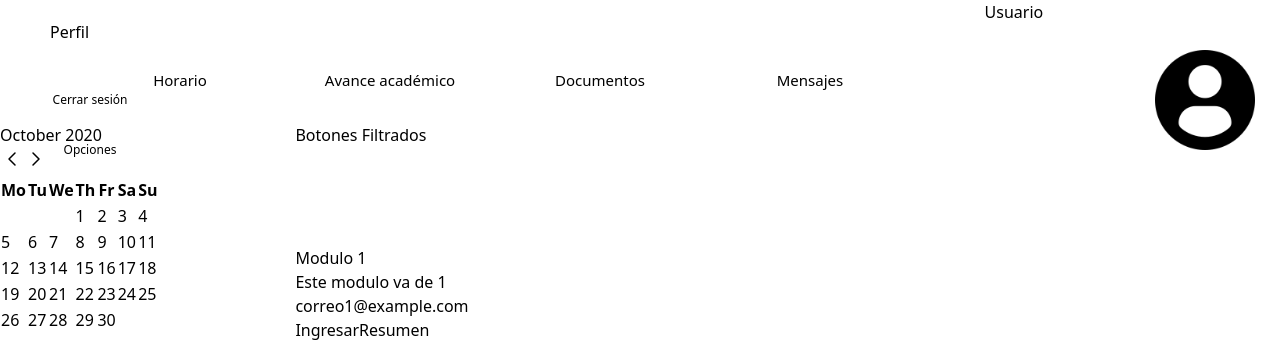
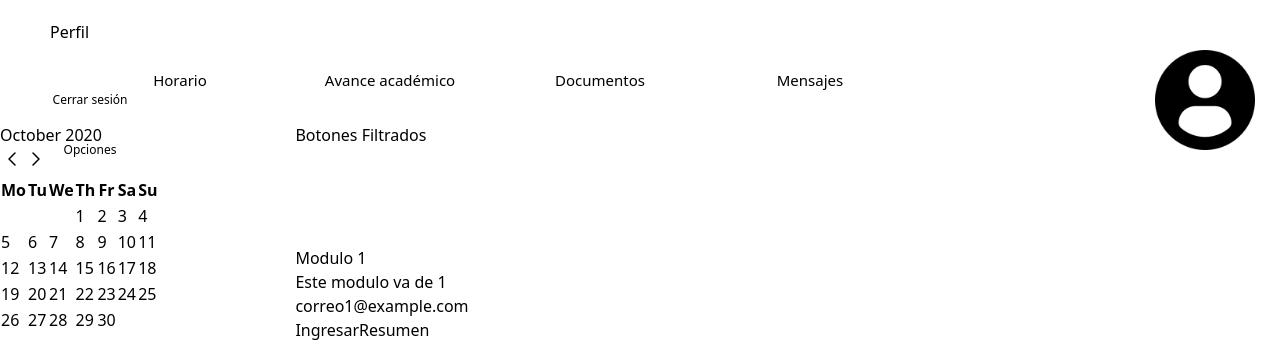
Before and after one commit to BenjaminGonzalezF/Utalmatico-Plus, a React (Vite) app in the folder client/: page / in a window 1280 px wide. Both pictures are taken after typing "Sample", "Sample123" into the empty fields and a click on the button "Iniciar Sesión". Shown: the top 342 px of the page. Built offline with nearby package versions, Linux system fonts and the light colour scheme.

Commit message:
perfil de usuario fuera del componente y mensjes reincertados uwu
jaja saludos

```diff
--- a/client/src/components/BotonesPrincipales.jsx
+++ b/client/src/components/BotonesPrincipales.jsx
@@ -90,7 +90,7 @@ const BotonesPrincipales = () => {
             Mensajes
         </button>
 
-
+        {showChat && <Mensajes onClose={() => setShowChat(false)} />}
     </div>
     </>
   )
--- a/client/src/components/PestañaInicial.jsx
+++ b/client/src/components/PestañaInicial.jsx
@@ -6,6 +6,7 @@ import Calendario from './Calendario';
 import './Pestañainicial.css';
 import Mensajes from './Mensajes';
 import BotonesPrincipales from './BotonesPrincipales';
+import Usuario from './Usuario';
 
 const PestañaInicial = () => {
     const navigate = useNavigate();
@@ -34,78 +35,14 @@ const PestañaInicial = () => {
     <div class="contenedorInicial">
         <div class="Calendario          bg-red-500           "><Calendario/></div>
         <div class="Pendientes          bg-orange-500        ">Pendientes</div>
-        <div class="Usuario             bg-green-500         ">Usuario</div>
+        <div class="Usuario             bg-green-500         "><Usuario/></div>
         <div class="Botones-Principales bg-yellow-500        "><BotonesPrincipales/></div>
         <div class="Mostrar-Ramis       bg-teal-500        "><GeneracionCartaModulos/></div>
         <div class="Botones-Filtradores bg-indigo-500        ">Botones Filtrados </div>
       </div>
 
 
-    <div>
 
-        <div className={`my-div bg-gray-100 h-screen`}>
-          <div
-              className={`${estiloRecuadro} ${estiloPosicion} flex flex-col items-center justify-center`}
-              style={{
-                  width: '300px', // Cambia el ancho del recuadro
-                  height: '200px', // Cambia la altura del recuadro
-              }}
-            >
-            <h6
-              className="text-3xl font-bold"
-              style={{
-                position: 'absolute',
-                top: '20px', // Cambia la distancia desde la parte superior
-                left: '50px', // Cambia la distancia desde la izquierda
-              }}
-            >
-              Perfil
-            </h6>
-            <button
-              className="mt-3 text-lg font-semibold bg-gray-800 w-full text-white rounded-lg px-6 py-3 block shadow-xl hover:text-white hover:bg-black"  onClick = {irAPestañaLogin}
-              style={{
-                fontSize: '12px',
-                width: '120px', // Cambia el ancho del botón
-                height: '40px', // Cambia la altura del botón
-                position: 'absolute',
-                top: '80px',  // Cambia la distancia desde la parte superior
-                left: '30px', // Cambia la distancia desde la izquierda
-                textAlign: 'center', // Cambia la alineación horizontal (puede ser 'left', 'center', o 'right')
-                lineHeight: '10px',   // Ajusta el espaciado vertical según el alto del botón
-              }}
-            >
-              Cerrar sesión
-            </button>
-            <button
-              className="mt-3 text-lg font-semibold bg-gray-800 w-full text-white rounded-lg px-6 py-3 block shadow-xl hover:text-white hover:bg-black"
-              style={{
-                fontSize: '12px',
-                width: '120px', // Cambia el ancho del botón
-                height: '40px', // Cambia la altura del botón
-                position: 'absolute',
-                top: '130px',  // Cambia la distancia desde la parte superior
-                left: '30px', // Cambia la distancia desde la izquierda
-                textAlign: 'center', // Cambia la alineación horizontal (puede ser 'left', 'center', o 'right')
-                lineHeight: '10px',   // Ajusta el espaciado vertical según el alto del botón
-              }}
-            >
-              Opciones
-            </button>
-            <img
-              src={perfil}
-              alt="Descripción de la imagen"
-              style={{
-                position: 'absolute',
-                top: '50px',      // Cambia la distancia desde la parte superior
-                right: '25px',    // Cambia la distancia desde la derecha
-                width: '100px',    // Cambia el ancho de la imagen
-                height: '100px',   // Cambia la altura de la imagen
-              }}
-            />
-          </div>
-        </div>
-        {showChat && <Mensajes onClose={() => setShowChat(false)} />}
-    </div>
     </>
   )
 };
--- /dev/null
+++ b/client/src/components/Usuario.jsx
@@ -0,0 +1,105 @@
+import React, { useState } from 'react';
+import perfil from '../assets/imagenes/perfil.jpg'
+import { useNavigate } from 'react-router-dom';
+import GeneracionCartaModulos from './GeneracionCartaModulos';
+import Calendario from './Calendario';
+import './Pestañainicial.css';
+import Mensajes from './Mensajes';
+import BotonesPrincipales from './BotonesPrincipales';
+
+const Usuario = () => {
+    const navigate = useNavigate();
+    const [showChat, setShowChat] = useState(false);
+
+
+  const handlePestañaInicial = () => {
+    navigate('/pestañaInicial');
+  };
+
+  const irAPestañaHorario = () => {
+    navigate('/horario');
+  };
+
+  const irAPestañaLogin = () => {
+    navigate('/');
+  };
+
+
+  const estiloRecuadro = "p-12 md:p-20 bg-white shadow-md rounded-3xl"; // Estilo original
+  const estiloPosicion = "absolute top-10 right-10"; // Cambiamos "left" por "right"
+
+
+  return (
+    <>
+
+
+    <div>
+
+        <div className={`my-div `}>
+          <div
+              className={`${estiloRecuadro} ${estiloPosicion} flex flex-col items-center justify-center`}
+              style={{
+                  width: '300px', // Cambia el ancho del recuadro
+                  height: '200px', // Cambia la altura del recuadro
+              }}
+            >
+            <h6
+              className="text-3xl font-bold"
+              style={{
+                position: 'absolute',
+                top: '20px', // Cambia la distancia desde la parte superior
+                left: '50px', // Cambia la distancia desde la izquierda
+              }}
+            >
+              Perfil
+            </h6>
+            <button
+              className="mt-3 text-lg font-semibold bg-gray-800 w-full text-white rounded-lg px-6 py-3 block shadow-xl hover:text-white hover:bg-black"  onClick = {irAPestañaLogin}
+              style={{
+                fontSize: '12px',
+                width: '120px', // Cambia el ancho del botón
+                height: '40px', // Cambia la altura del botón
+                position: 'absolute',
+                top: '80px',  // Cambia la distancia desde la parte superior
+                left: '30px', // Cambia la distancia desde la izquierda
+                textAlign: 'center', // Cambia la alineación horizontal (puede ser 'left', 'center', o 'right')
+                lineHeight: '10px',   // Ajusta el espaciado vertical según el alto del botón
+              }}
+            >
+              Cerrar sesión
+            </button>
+            <button
+              className="mt-3 text-lg font-semibold bg-gray-800 w-full text-white rounded-lg px-6 py-3 block shadow-xl hover:text-white hover:bg-black"
+              style={{
+                fontSize: '12px',
+                width: '120px', // Cambia el ancho del botón
+                height: '40px', // Cambia la altura del botón
+                position: 'absolute',
+                top: '130px',  // Cambia la distancia desde la parte superior
+                left: '30px', // Cambia la distancia desde la izquierda
+                textAlign: 'center', // Cambia la alineación horizontal (puede ser 'left', 'center', o 'right')
+                lineHeight: '10px',   // Ajusta el espaciado vertical según el alto del botón
+              }}
+            >
+              Opciones
+            </button>
+            <img
+              src={perfil}
+              alt="Descripción de la imagen"
+              style={{
+                position: 'absolute',
+                top: '50px',      // Cambia la distancia desde la parte superior
+                right: '25px',    // Cambia la distancia desde la derecha
+                width: '100px',    // Cambia el ancho de la imagen
+                height: '100px',   // Cambia la altura de la imagen
+              }}
+            />
+          </div>
+        </div>
+
+    </div>
+    </>
+  )
+};
+
+export default Usuario;
```
